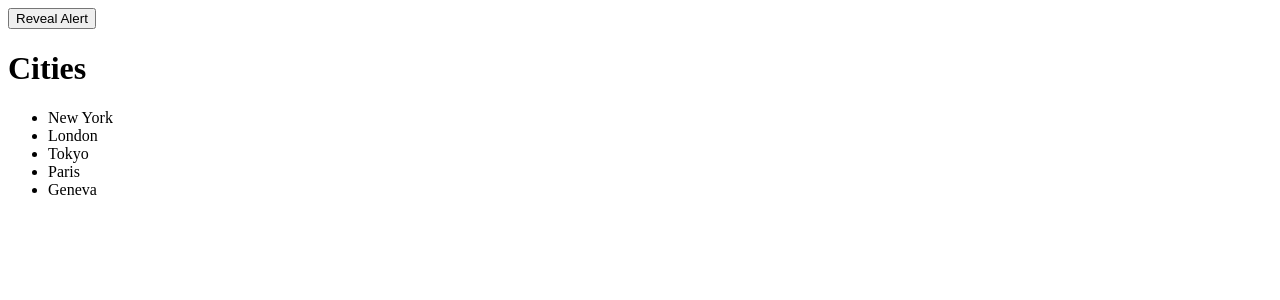
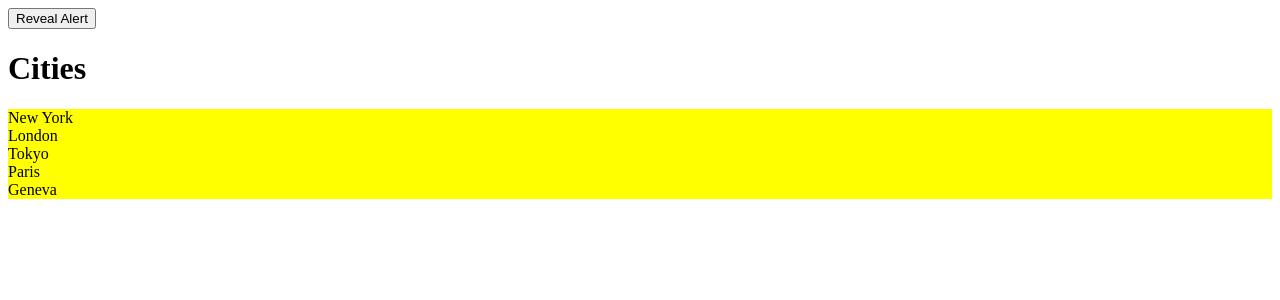
Before and after one commit to programmist/react-course-part1, a React (Vite) app: page / in a window 1280 px wide. Shown: the top 300 px of the page. Built offline with nearby package versions, Linux system fonts and the light colour scheme.

Commit message:
CSS module example

```diff
--- /dev/null
+++ b/src/components/ListGroup/ListGroup.module.css
@@ -0,0 +1,8 @@
+.listGroup {
+  list-style: none;
+  padding: 0;
+}
+
+.container {
+  background: yellow;
+}
--- a/src/components/ListGroup/ListGroup.tsx
+++ b/src/components/ListGroup/ListGroup.tsx
@@ -1,4 +1,5 @@
 import { useState } from "react";
+import styles from "./ListGroup.module.css";
 
 export interface ListItem {
   id: number;
@@ -18,7 +19,7 @@
     <>
       <h1>{title}</h1>
       {items.length === 0 && <p>No Items Found</p>}
-      <ul className="list-group">
+      <ul className={[styles.listGroup, styles.container].join(" ")}>
         {items.map((item, index) => (
           <li
             key={item.id}
```
Also changed, not shown: src/components/ListGroup/ListGroup.css (deleted).
